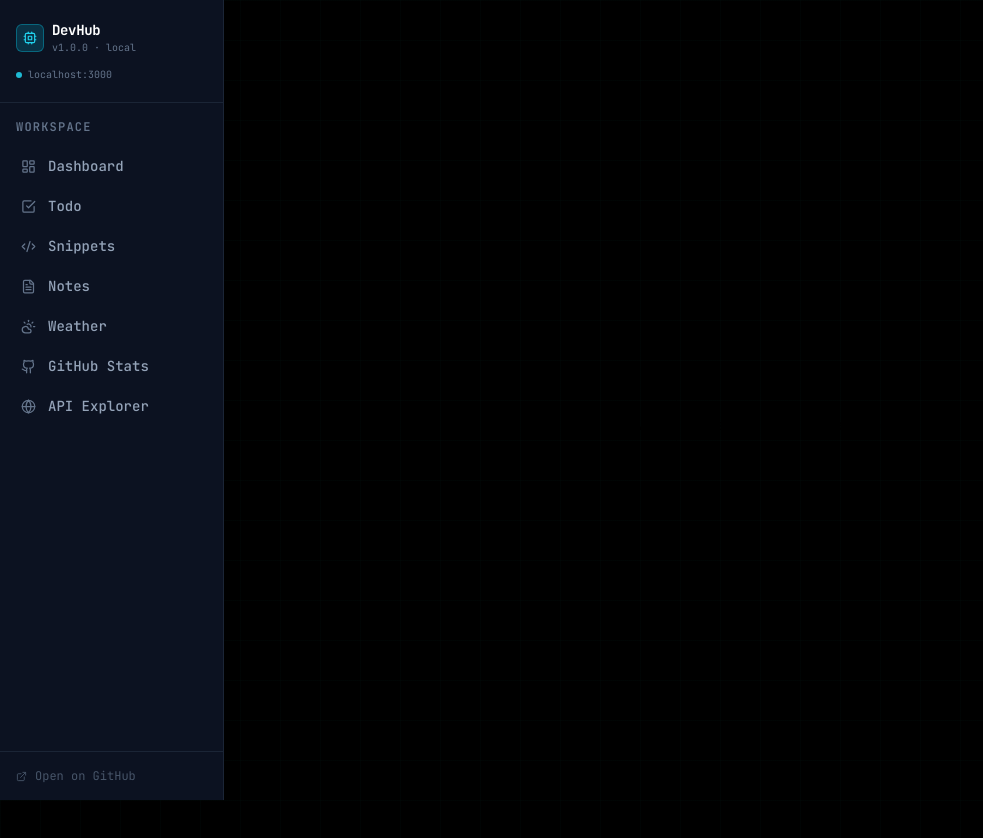
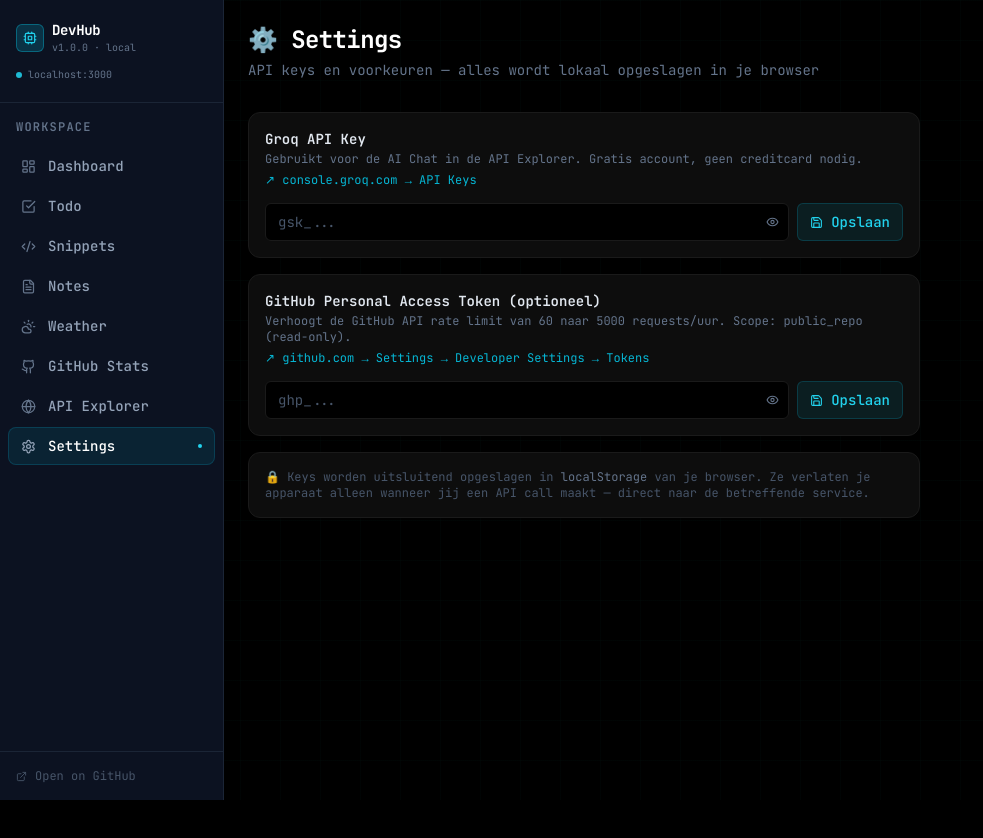
Before and after one commit to OdinWattz/Dev-hub, a Next.js app: page /settings in a window 1280 px wide. Before the commit this address had no page. Shown: the top 838 px of the page, without its empty margins (0-983 px from the left). After the commit the page ends 800 px from the top, so only its background shows below. Built offline with nearby package versions, Linux system fonts and the light colour scheme.

Commit message:
feat: settings page for api keys, fix groq models, auto-load key from storage

```diff
--- a/src/app/api-explorer/page.tsx
+++ b/src/app/api-explorer/page.tsx
@@ -134,9 +134,9 @@ export default function APIExplorerPage() {
 
   // Chat state
   const [tab, setTab] = useState<'explorer' | 'chat'>('explorer')
-  const [apiKey, setApiKey] = useState('')
+  const [apiKey, setApiKey] = useState(() => typeof window !== 'undefined' ? localStorage.getItem('groq_api_key') ?? '' : '')
   const [showKey, setShowKey] = useState(false)
-  const [chatModel, setChatModel] = useState('llama3-8b-8192')
+  const [chatModel, setChatModel] = useState('llama-3.3-70b-versatile')
   const [messages, setMessages] = useState<ChatMsg[]>([])
   const [chatInput, setChatInput] = useState('')
   const [chatLoading, setChatLoading] = useState(false)
@@ -314,8 +314,8 @@ export default function APIExplorerPage() {
           {/* Config */}
           <div className="card">
             <div className="flex items-center justify-between mb-3">
-              <p className="text-sm font-semibold text-slate-300 flex items-center gap-2"><Key size={13} className="text-cyan-400" /> Groq API Config</p>
-              <a href="https://console.groq.com/keys" target="_blank" rel="noopener noreferrer" className="text-xs text-cyan-500 hover:text-cyan-300">Gratis key ophalen →</a>
+              <p className="text-sm font-semibold text-slate-300 flex items-center gap-2"><Key size={13} className="text-cyan-400" /> Groq API Key</p>
+              <a href="/settings" className="text-xs text-cyan-500 hover:text-cyan-300">⚙️ Beheer in Settings →</a>
             </div>
             <div className="flex gap-2 mb-2">
               <div className="relative flex-1">
@@ -335,9 +335,11 @@ export default function APIExplorerPage() {
                 value={chatModel}
                 onChange={e => setChatModel(e.target.value)}
               >
-                <option value="llama3-8b-8192">Llama 3 8B</option>
-                <option value="llama3-70b-8192">Llama 3 70B</option>
-                <option value="mixtral-8x7b-32768">Mixtral 8x7B</option>
+                <option value="llama-3.3-70b-versatile">Llama 3.3 70B</option>
+                <option value="llama-3.1-8b-instant">Llama 3.1 8B (snel)</option>
+                <option value="meta-llama/llama-4-scout-17b-16e-instruct">Llama 4 Scout 17B</option>
+                <option value="deepseek-r1-distill-llama-70b">DeepSeek R1 70B</option>
+                <option value="qwen-qwq-32b">Qwen QwQ 32B</option>
                 <option value="gemma2-9b-it">Gemma 2 9B</option>
               </select>
             </div>
--- /dev/null
+++ b/src/app/settings/page.tsx
@@ -0,0 +1,140 @@
+'use client'
+
+import { useState, useEffect } from 'react'
+import { Save, Eye, EyeOff, Trash2, CheckCircle } from 'lucide-react'
+import toast from 'react-hot-toast'
+
+type Setting = {
+  key: string
+  label: string
+  placeholder: string
+  desc: string
+  link?: { label: string; url: string }
+  secret?: boolean
+}
+
+const SETTINGS: Setting[] = [
+  {
+    key: 'groq_api_key',
+    label: 'Groq API Key',
+    placeholder: 'gsk_...',
+    desc: 'Gebruikt voor de AI Chat in de API Explorer. Gratis account, geen creditcard nodig.',
+    link: { label: 'console.groq.com → API Keys', url: 'https://console.groq.com' },
+    secret: true,
+  },
+  {
+    key: 'github_token',
+    label: 'GitHub Personal Access Token (optioneel)',
+    placeholder: 'ghp_...',
+    desc: 'Verhoogt de GitHub API rate limit van 60 naar 5000 requests/uur. Scope: public_repo (read-only).',
+    link: { label: 'github.com → Settings → Developer Settings → Tokens', url: 'https://github.com/settings/tokens/new?scopes=public_repo&description=DevHub' },
+    secret: true,
+  },
+]
+
+export default function SettingsPage() {
+  const [values, setValues] = useState<Record<string, string>>({})
+  const [show, setShow] = useState<Record<string, boolean>>({})
+  const [saved, setSaved] = useState<Record<string, boolean>>({})
+
+  useEffect(() => {
+    const loaded: Record<string, string> = {}
+    for (const s of SETTINGS) {
+      loaded[s.key] = localStorage.getItem(s.key) ?? ''
+    }
+    setValues(loaded)
+  }, [])
+
+  const save = (key: string) => {
+    const val = values[key]?.trim() ?? ''
+    if (val) {
+      localStorage.setItem(key, val)
+    } else {
+      localStorage.removeItem(key)
+    }
+    setSaved(prev => ({ ...prev, [key]: true }))
+    toast.success('Opgeslagen')
+    setTimeout(() => setSaved(prev => ({ ...prev, [key]: false })), 2000)
+  }
+
+  const clear = (key: string) => {
+    localStorage.removeItem(key)
+    setValues(prev => ({ ...prev, [key]: '' }))
+    toast.success('Verwijderd')
+  }
+
+  return (
+    <div className="max-w-2xl">
+      <div className="mb-8">
+        <h1 className="page-title">⚙️ Settings</h1>
+        <p className="page-subtitle">API keys en voorkeuren — alles wordt lokaal opgeslagen in je browser</p>
+      </div>
+
+      <div className="space-y-4">
+        {SETTINGS.map(s => (
+          <div key={s.key} className="card space-y-3">
+            <div>
+              <p className="text-sm font-semibold text-slate-200">{s.label}</p>
+              <p className="text-xs text-slate-500 mt-0.5">{s.desc}</p>
+              {s.link && (
+                <a href={s.link.url} target="_blank" rel="noopener noreferrer"
+                  className="text-xs text-cyan-500 hover:text-cyan-300 mt-0.5 inline-block">
+                  ↗ {s.link.label}
+                </a>
+              )}
+            </div>
+
+            <div className="flex gap-2">
+              <div className="relative flex-1">
+                <input
+                  type={s.secret && !show[s.key] ? 'password' : 'text'}
+                  className="input !pr-9"
+                  placeholder={s.placeholder}
+                  value={values[s.key] ?? ''}
+                  onChange={e => setValues(prev => ({ ...prev, [s.key]: e.target.value }))}
+                  onKeyDown={e => e.key === 'Enter' && save(s.key)}
+                />
+                {s.secret && (
+                  <button
+                    onClick={() => setShow(prev => ({ ...prev, [s.key]: !prev[s.key] }))}
+                    className="absolute right-2.5 top-1/2 -translate-y-1/2 text-slate-500 hover:text-slate-300"
+                  >
+                    {show[s.key] ? <EyeOff size={13} /> : <Eye size={13} />}
+                  </button>
+                )}
+              </div>
+
+              <button onClick={() => save(s.key)} className="btn-primary">
+                {saved[s.key]
+                  ? <><CheckCircle size={13} className="text-green-400" /> Opgeslagen</>
+                  : <><Save size={13} /> Opslaan</>
+                }
+              </button>
+
+              {values[s.key] && (
+                <button onClick={() => clear(s.key)} className="btn-danger">
+                  <Trash2 size={13} />
+                </button>
+              )}
+            </div>
+
+            {values[s.key] && (
+              <p className="text-[10px] text-green-500/70 flex items-center gap-1">
+                <span className="w-1.5 h-1.5 rounded-full bg-green-500 inline-block" />
+                Key aanwezig ({values[s.key].slice(0, 6)}••••)
+              </p>
+            )}
+          </div>
+        ))}
+
+        {/* Info card */}
+        <div className="card border-slate-700/20 bg-transparent">
+          <p className="text-xs text-slate-600">
+            🔒 Keys worden uitsluitend opgeslagen in <code className="text-slate-500">localStorage</code> van je browser.
+            Ze verlaten je apparaat alleen wanneer jij een API call maakt — direct naar de betreffende service.
+          </p>
+        </div>
+      </div>
+    </div>
+  )
+}
--- a/src/components/Sidebar.tsx
+++ b/src/components/Sidebar.tsx
@@ -12,6 +12,7 @@ import {
   CloudSun,
   Cpu,
   ExternalLink,
+  Settings,
 } from 'lucide-react'
 
 const NAV = [
@@ -22,6 +23,7 @@ const NAV = [
   { href: '/weather',       label: 'Weather',      icon: CloudSun,        color: 'text-sky-400' },
   { href: '/github',        label: 'GitHub Stats', icon: Github,          color: 'text-slate-300' },
   { href: '/api-explorer',  label: 'API Explorer', icon: Globe,           color: 'text-orange-400' },
+  { href: '/settings',       label: 'Settings',     icon: Settings,        color: 'text-slate-400' },
 ]
 
 export default function Sidebar() {
```
